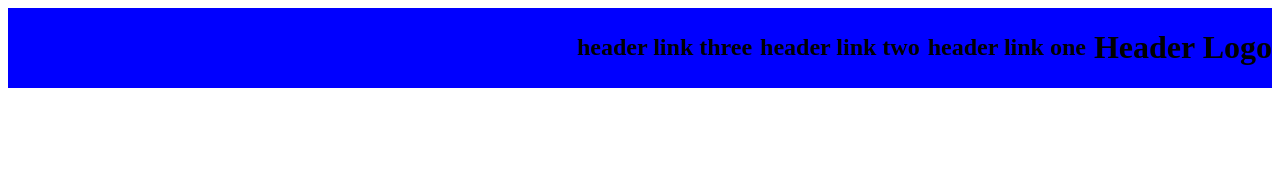
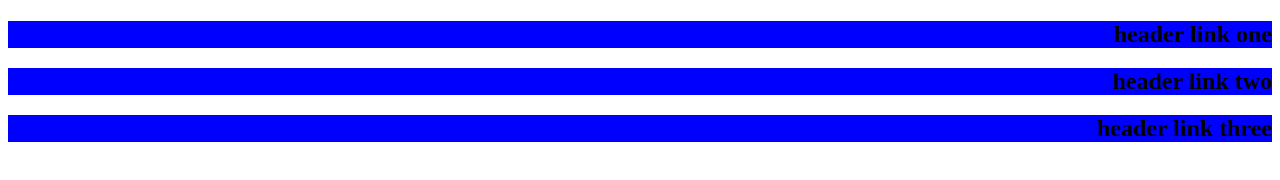
Before and after one commit to NickHgstl/Project-Landing-Page, a plain HTML site: page index.html in a window 1280 px wide. Drawn offline with Linux system fonts and the light colour scheme.

Commit message:
header classes

```diff
--- a/index.html
+++ b/index.html
@@ -6,11 +6,11 @@
     <meta name="viewport" content="width=device-width, initial-scale=1.0">
     <title>Landing page</title>
     <link rel="stylesheet" href="styles.css">
-    <header class="site-header">
-        <h1 class="header-logo">Header Logo</h1>
-        <h2 text-align="right">header link one</h2>
-        <h2 align="right">header link two</h2>
-        <h2 align="right">header link three</h2>
+    <header>
+        <h1 class=">Header-Logo"></h1>
+        <h2 class="site-header">header link one</h2>
+        <h2 class="site-header">header link two</h2>
+        <h2 class="site-header">header link three</h2>
     </header>
 </head>
 <body>
```
